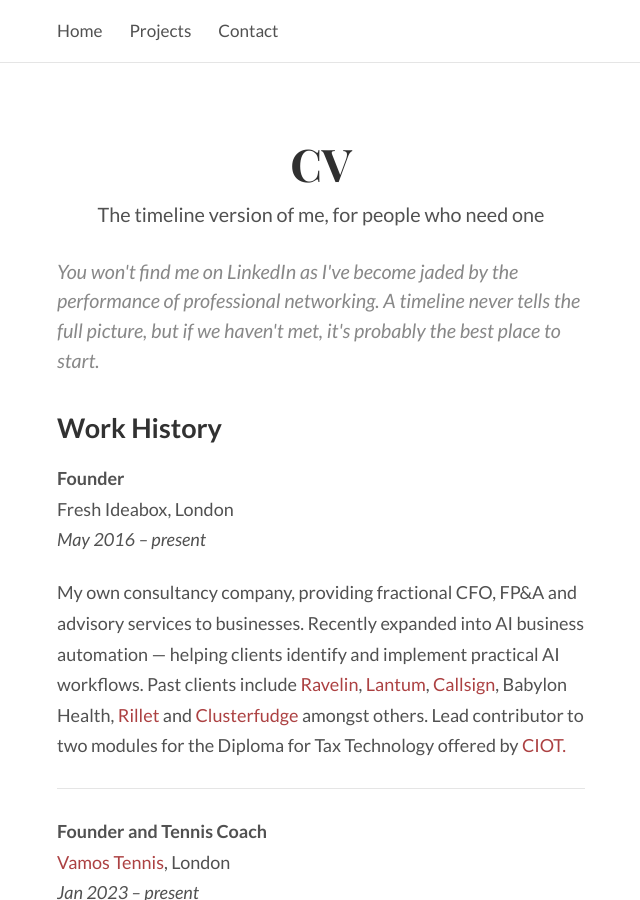
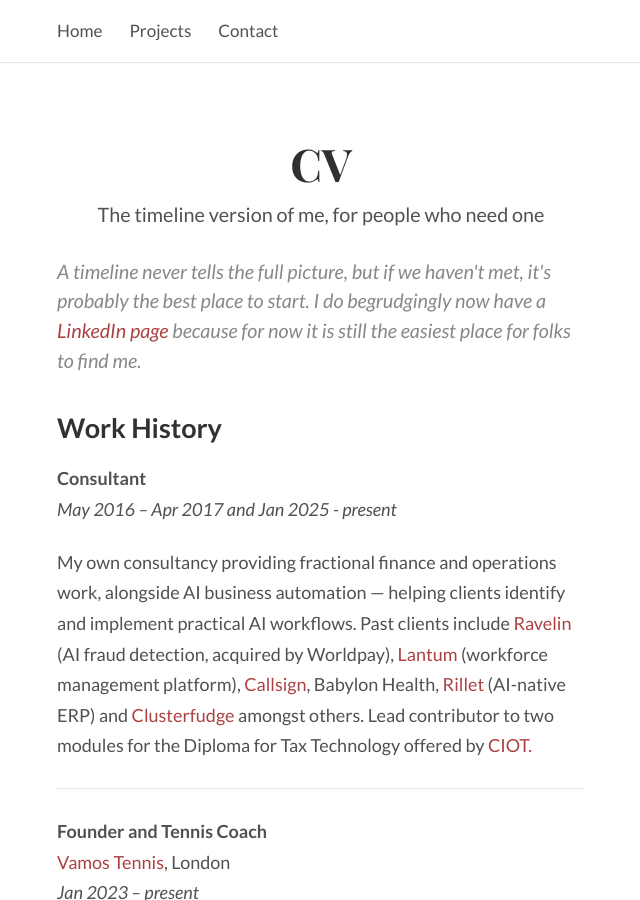
Before and after one commit to juvern/personal_website, a Jekyll site: the page built from cv.md, in a window 1280 px wide and 900 px high. Shown: the whole window, without its empty margins (319-959 px from the left). Built offline with Jekyll 4.4.1, drawn with Linux system fonts in a browser that asks for light colours; some of the changed text lies outside the part shown.

Commit message:
Update AI automation

```diff
--- a/cv.md
+++ b/cv.md
@@ -11,14 +11,13 @@ noindex: true
 </div>
 
 <div class="home-body">
-  <p class="pull-quote">You won't find me on LinkedIn as I've become jaded by the performance of professional networking. A timeline never tells the full picture, but if we haven't met, it's probably the best place to start.</p>
+  <p class="pull-quote">A timeline never tells the full picture, but if we haven't met, it's probably the best place to start. I do begrudgingly now have a <a href="https://www.linkedin.com/in/juvern">LinkedIn page</a> because for now it is still the easiest place for folks to find me.</p>
 
   <h2>Work History</h2>
 
-  <p><strong>Founder</strong><br>
-  Fresh Ideabox, London<br>
-  <em>May 2016 – present</em></p>
-  <p>My own consultancy company, providing fractional CFO, FP&A and advisory services to businesses. Recently expanded into AI business automation — helping clients identify and implement practical AI workflows. Past clients include <a href="https://www.ravelin.com/">Ravelin</a>, <a href="https://www.lantum.com/">Lantum</a>, <a href="https://www.callsign.com/">Callsign</a>, Babylon Health, <a href="https://www.rillet.com/">Rillet</a> and <a href="https://clusterfudge.com/">Clusterfudge</a> amongst others. Lead contributor to two modules for the Diploma for Tax Technology offered by <a href="https://www.tax.org.uk/">CIOT.</a></p>
+  <p><strong>Consultant</strong><br>
+  <em>May 2016 – Apr 2017 and Jan 2025 - present</em></p>
+  <p>My own consultancy providing fractional finance and operations work, alongside AI business automation — helping clients identify and implement practical AI workflows. Past clients include <a href="https://www.ravelin.com/">Ravelin</a> (AI fraud detection, acquired by Worldpay), <a href="https://www.lantum.com/">Lantum</a> (workforce management platform), <a href="https://www.callsign.com/">Callsign</a>, Babylon Health, <a href="https://www.rillet.com/">Rillet</a> (AI-native ERP) and <a href="https://www.clusterfudge.dev/">Clusterfudge</a> amongst others. Lead contributor to two modules for the Diploma for Tax Technology offered by <a href="https://www.tax.org.uk/">CIOT.</a></p>
 
   <hr>
 
@@ -70,6 +69,13 @@ noindex: true
   <p>Project-managed financial audits from planning through to completion, with clients ranging from early stage (&lt;£1m turnover) to established corporates (&gt;£500m turnover).</p>
 
   <h2>Education & Qualifications</h2>
+  <p><strong>Back End Development</strong><br>
+  Launch School<br>
+  <em>Sep 2025 – Mar 2026</em></p>
+  <p>Completed the back end curriculum of a mastery-based software engineering programme. A deliberate move to properly understand how the tools I'm building with actually work, not just use them.</p>
+
+  <hr>
+
   <p><strong>LTA Level 2 Tennis Coach</strong><br>
   Lawn Tennis Association, 2025</p>
 
@@ -86,4 +92,4 @@ noindex: true
 
 </div>
 
-<p class="last-edited">Last updated January 2026</p>
+<p class="last-edited">Last updated June 2026</p>
```
Also changed, not shown: index.md (+5 -3 lines), 1 other file.
